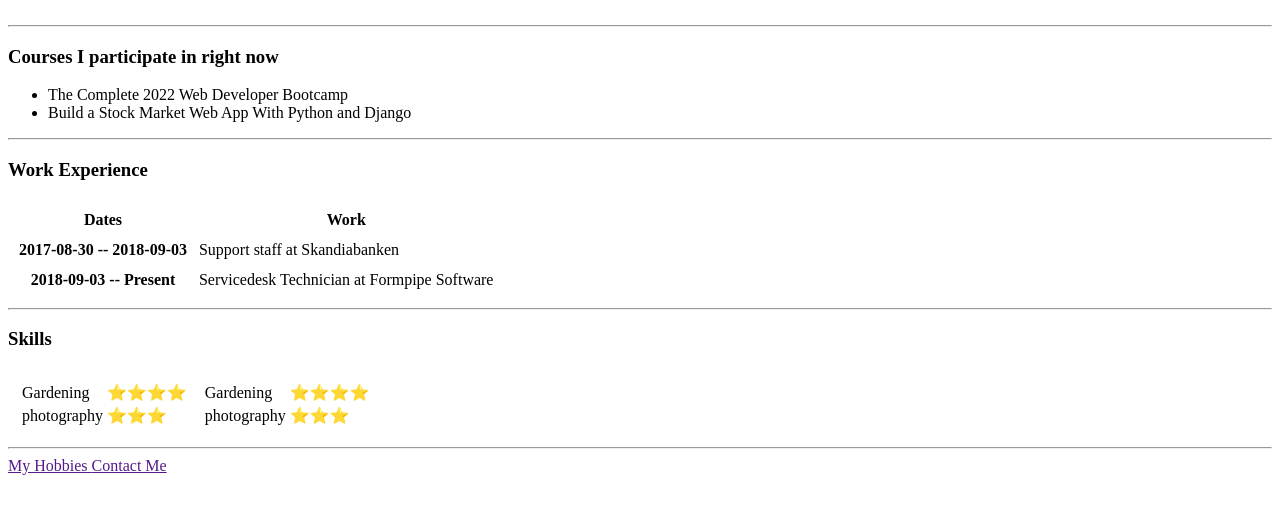
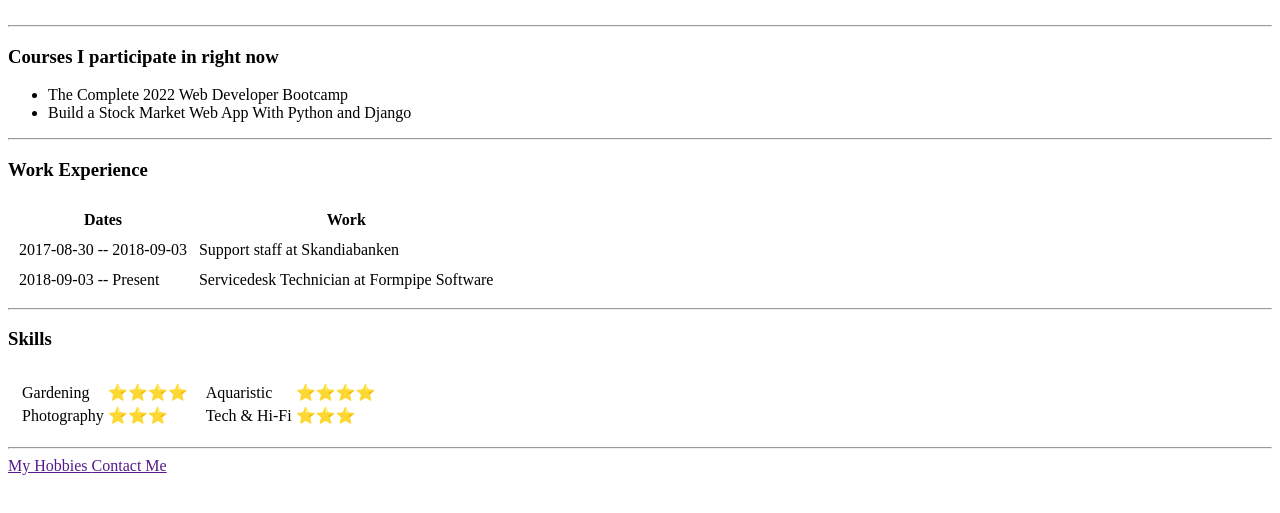
Before and after one commit to ApeviaX/cv, a plain HTML site: page index.html in a window 1280 px wide. Shown: the part 181-694 px from the top of the page. Drawn offline with Linux system fonts and the light colour scheme.

Commit message:
Add files via upload

```diff
--- a/index.html
+++ b/index.html
@@ -37,11 +37,11 @@
 		</thead>
 		<tbody>
 			<tr>
-				<th>2017-08-30 -- 2018-09-03</th> <!-- Ska det vara <th> tag eller funkar det med <td> tag här--> <!--Hur funkar scope="row"? -->
+				<td>2017-08-30 -- 2018-09-03</td> <!-- Ska det vara <th> tag eller funkar det med <td> tag här--> <!--Hur funkar scope="row"? -->
 				<td>Support staff at Skandiabanken</td>
 			</tr>
 			<tr>
-				<th>2018-09-03 -- Present</th> <!-- Ska det vara <th> tag eller funkar det med <td> tag här--> <!--Hur funkar scope="row"? -->
+				<td>2018-09-03 -- Present</td> <!-- Ska det vara <th> tag eller funkar det med <td> tag här--> <!--Hur funkar scope="row"? -->
 				<td>Servicedesk Technician at Formpipe Software</td>
 			</tr>
 		</tbody>
@@ -53,15 +53,15 @@
 	<!--<table cellspacing="10">
 		<tr>
 			<td>Gardening</td>
-			<td>⭐️⭐️⭐️⭐️</td> <!-- Fixa stjärnemojis här--
+			<td>****</td> <!-- Fixa stjärnemojis här--
 		</tr>
 		<tr>
 			<td>Photography</td>
-			<td>⭐️⭐️⭐️</td> <!-- Fixa stjärnemojis här--
+			<td>***</td> <!-- Fixa stjärnemojis här--
 		</tr>
 	</table>-->
 
-	<!--HTML <table> challenge, fritt att ta bort den variant jag inte vill ha. Sista (challengen är sämst struktur då detta ej bör göras i HTML-->
+	<!--HTML <table> challenge (nedan), fritt att ta bort den variant jag inte vill ha. Sista (challengen är sämst struktur då detta ej bör göras i HTML-->
 
 	<table cellspacing="10">
 		<tr>
@@ -72,7 +72,7 @@
 						<td>⭐️⭐️⭐️⭐️</td> <!-- Fixa stjärnemojis här-->
 					</tr>
 					<tr>
-						<td>photography</td>
+						<td>Photography</td>
 						<td>⭐️⭐️⭐️</td> <!-- Fixa stjärnemojis här-->
 					</tr>
 				</table>
@@ -80,11 +80,11 @@
 			<td>
 				<table>
 					<tr>
-						<td>Gardening</td>
-						<td>⭐️⭐️⭐️⭐️</td> <!-- Fixa stjärnemojis här-->
+						<td>Aquaristic</td>
+						<td>⭐️⭐️⭐️⭐</td> <!-- Fixa stjärnemojis här-->
 					</tr>
 					<tr>
-						<td>photography</td>
+						<td>Tech & Hi-Fi</td>
 						<td>⭐️⭐️⭐️</td> <!-- Fixa stjärnemojis här-->
 					</tr>
 				</table>
```
